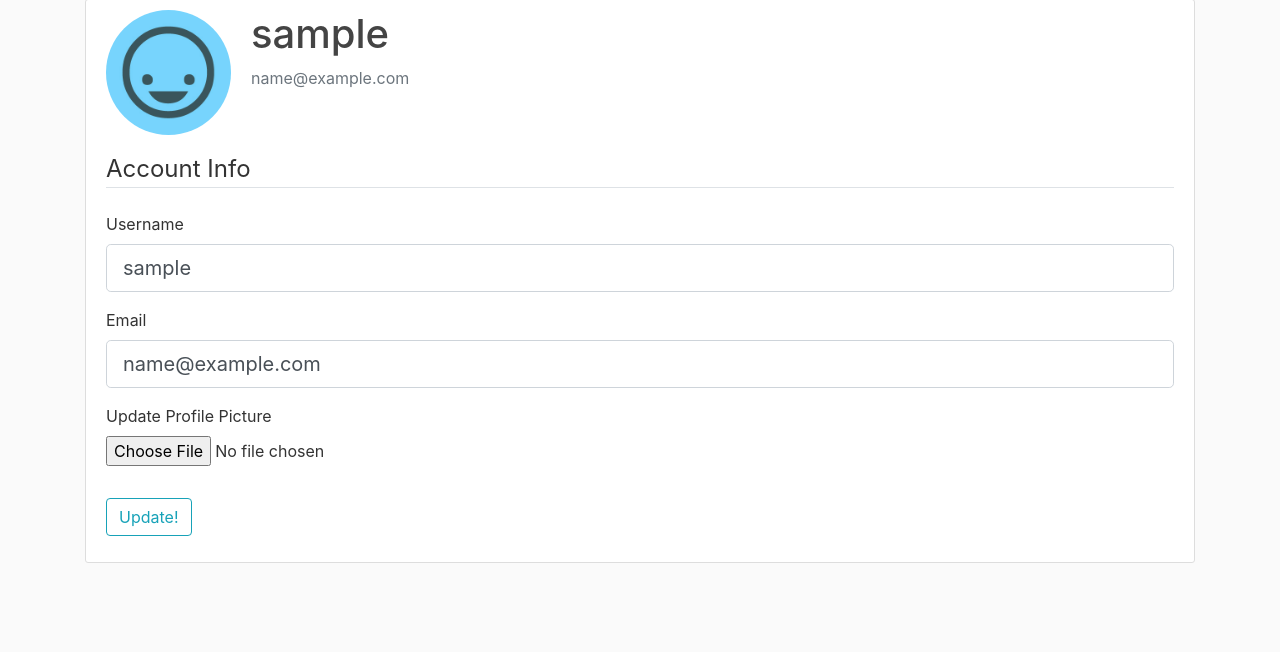
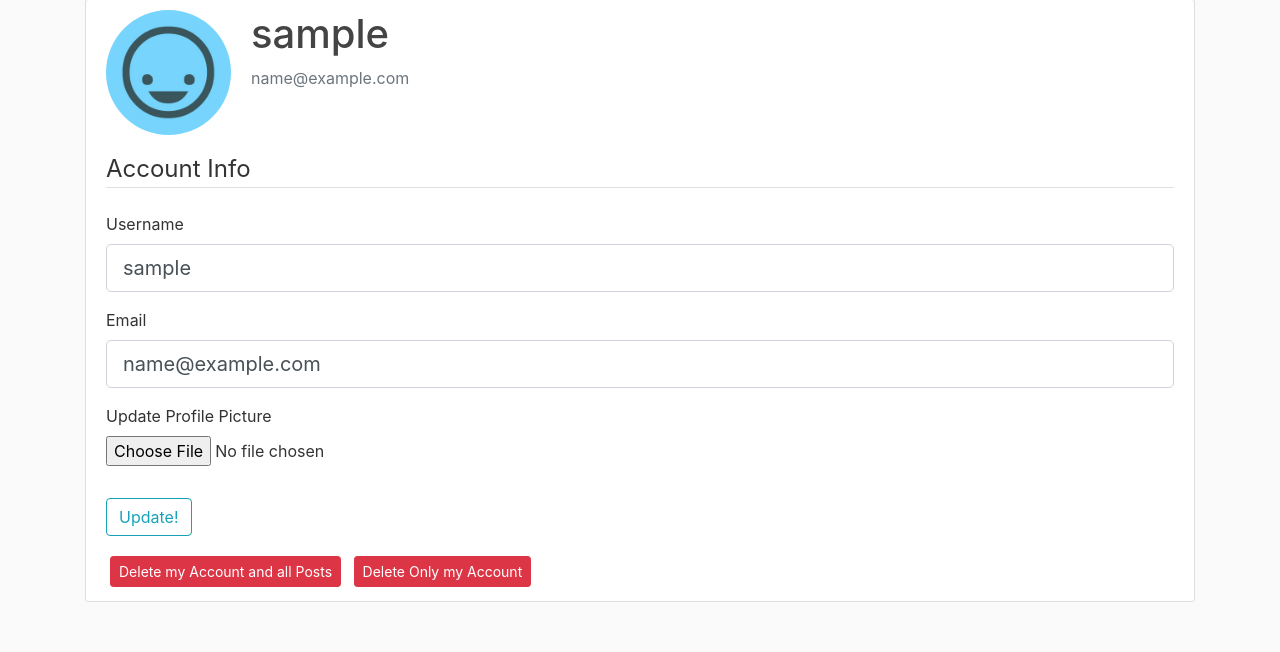
Before and after one commit to trjahnke/corgi_texter, a Flask app: page /account in a window 1280 px wide. Shown: the part 81-733 px from the top of the page. Run offline with Flask 2, Linux system fonts and the light colour scheme; the visitor is signed in with stand-in values (Sample User, id 1); data comes from the database, SQL or seed files in the repository; data that the repository does not hold is empty; some libraries are stand-ins or nearby versions.

Commit message:
allowed for user deletion

```diff
--- a/corgiTexter/forms.py
+++ b/corgiTexter/forms.py
@@ -44,6 +44,7 @@ class UpdateAccountForm(FlaskForm):
     picture = FileField('Update Profile Picture', validators=[FileAllowed(
                                                              ['jpg', 'png'])])
     submit = SubmitField('Update!')
+    delete = SubmitField('Delete Account!')
 
     def validate_username(self, username):
         if username.data != current_user.username:
--- a/corgiTexter/routes.py
+++ b/corgiTexter/routes.py
@@ -110,7 +110,7 @@ def account():
     image_file = url_for('static', filename='profilePics/' +
                          current_user.image_file)
     return render_template('account.html', title='Account',
-                           image_file=image_file, form=form, posts=posts, imageTest=current_user.image_file)
+                           image_file=image_file, form=form, posts=posts, imageTest=current_user.image_file, user_id=current_user.id)
 
 
 @app.route('/post/new', methods=['GET', 'POST'])
@@ -160,6 +160,30 @@ def delete_post(post_id):
     return redirect(url_for('home'))
 
 
+@app.route('/account/<int:user_id>/delete_ap', methods=['POST'])
+@login_required
+def delete_account_posts(user_id):
+    user = User.query.get_or_404(user_id)
+    posts = user.posts
+    for post in posts:
+        db.session.delete(post)
+    db.session.delete(user)
+    db.session.commit()
+    return redirect(url_for('home'))
+
+@app.route('/account/<int:user_id>/delete_a', methods=['POST'])
+@login_required
+def delete_account(user_id):
+    user = User.query.get_or_404(user_id)
+    posts = user.posts
+    for post in posts:
+        post.user_id = 9
+        db.session.commit()
+    db.session.delete(user)
+    db.session.commit()
+    return redirect(url_for('home'))
+
+
 ## Connection for the HTTP GET request for Twilio
 @app.route("/sms", methods=['GET', 'POST'])
 def sms_reply():
--- a/corgiTexter/templates/account.html
+++ b/corgiTexter/templates/account.html
@@ -53,7 +53,53 @@
                 {{ form.submit(class="btn btn-outline-info") }}
             </div>
         </form>
-    </div>
+        <button type="button" class="btn btn-danger btn-sm m-1" data-toggle="modal" data-target="#deleteModalPost">Delete my Account and all Posts</button>
+        <button type="button" class="btn btn-danger btn-sm m-1" data-toggle="modal" data-target="#deleteModalAccount">Delete Only my Account</button>
+
+        <!-- Modal -->
+            <div class="modal fade" id="deleteModalPost" tabindex="-1" role="dialog"
+                            aria-labelledby="deleteModalLabel" aria-hidden="true">
+                <div class="modal-dialog" role="document">
+                    <div class="modal-content">
+                        <div class="modal-header">
+                            <h5 class="modal-title" id="deleteModalLabel">Delete Account?</h5>
+                                <button type="button" class="close" data-dismiss="modal" aria-label="Close">
+                                <span aria-hidden="true">&times;</span>
+                                </button>
+                            </div>
+                            <div class="modal-footer">
+                                <button type="button" class="btn btn-secondary" data-dismiss="modal">Close</button>
+                                <form action="{{ url_for('delete_account_posts', user_id=user_id) }}" method="POST">
+                                <input type="submit" class="btn-danger btn" value="Delete Account and all Posts">
+                                </form>
+                            </div>
+                        </div>
+                    </div>
+                </div>
+            </div>
+            <!-- Modal -->
+            <div class="modal fade" id="deleteModalAccount" tabindex="-1" role="dialog"
+                            aria-labelledby="deleteModalLabel" aria-hidden="true">
+                <div class="modal-dialog" role="document">
+                    <div class="modal-content">
+                        <div class="modal-header">
+                            <h5 class="modal-title" id="deleteModalLabel">Delete Account?</h5>
+                                <button type="button" class="close" data-dismiss="modal" aria-label="Close">
+                                <span aria-hidden="true">&times;</span>
+                                </button>
+                            </div>
+                            <div class="modal-footer">
+                                <button type="button" class="btn btn-secondary" data-dismiss="modal">Close</button>
+                                <form action="{{ url_for('delete_account', user_id=user_id) }}" method="POST">
+                                <input type="submit" class="btn-danger btn" value="Delete Only my Account">
+                                </form>
+                            </div>
+                        </div>
+                    </div>
+                </div>
+            </div>
+
+
     {% for post in posts %}
         <article class="media content-section">
             <img class="rounded-circle article-img" src="{{ url_for('static',filename='profilePics/' + post.author.image_file) }}">
--- a/run.py
+++ b/run.py
@@ -2,4 +2,4 @@ from corgiTexter import app
 
 #############################
 if __name__ == "__main__":
-    app.run(debug=True)
+    app.run(debug=False)
```
